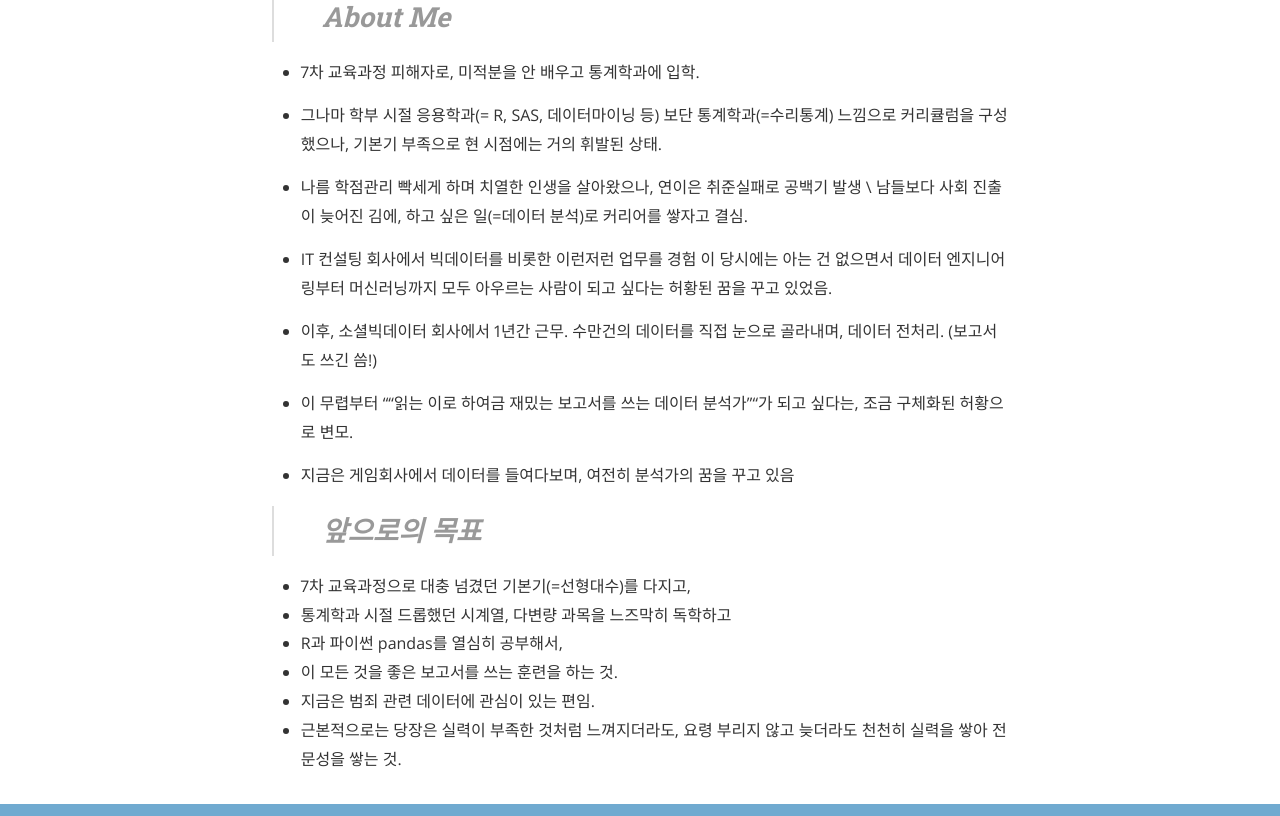
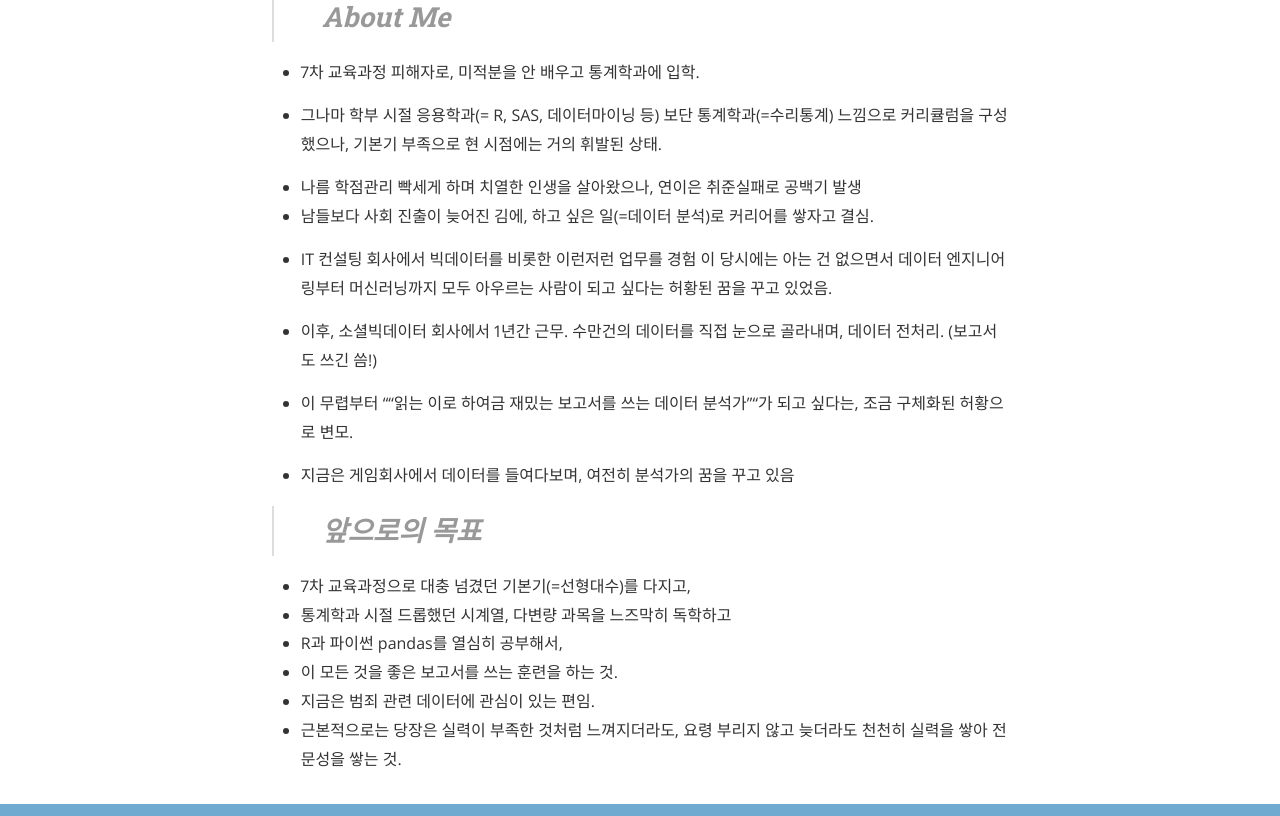
Before and after one commit to blessedby-clt/blessedby-clt.github.io, a Jekyll site: the page built from about.md, in a window 1280 px wide and 900 px high, scrolled down 653 px, cut to the strip 84-900 px from the top of the window. Built offline with Jekyll 4.4.1, drawn with Linux system fonts in a browser that asks for light colours; nearby versions of some CDN libraries.

```diff
--- a/about.md
+++ b/about.md
@@ -25,8 +25,8 @@ main_nav: true
 * 그나마 학부 시절 응용학과(= R, SAS, 데이터마이닝 등) 보단
   통계학과(=수리통계) 느낌으로 커리큘럼을 구성했으나, 기본기 부족으로 현 시점에는 거의 휘발된 상태.
 
-* 나름 학점관리 빡세게 하며 치열한 인생을 살아왔으나, 연이은 취준실패로 공백기 발생 \
-  남들보다 사회 진출이 늦어진 김에, 하고 싶은 일(=데이터 분석)로 커리어를 쌓자고 결심.
+* 나름 학점관리 빡세게 하며 치열한 인생을 살아왔으나, 연이은 취준실패로 공백기 발생
+* 남들보다 사회 진출이 늦어진 김에, 하고 싶은 일(=데이터 분석)로 커리어를 쌓자고 결심.
 
 * IT 컨설팅 회사에서 빅데이터를 비롯한 이런저런 업무를 경험
   이 당시에는 아는 건 없으면서 데이터 엔지니어링부터 머신러닝까지 모두 아우르는 사람이 되고 싶다는 허황된 꿈을 꾸고 있었음.
```
